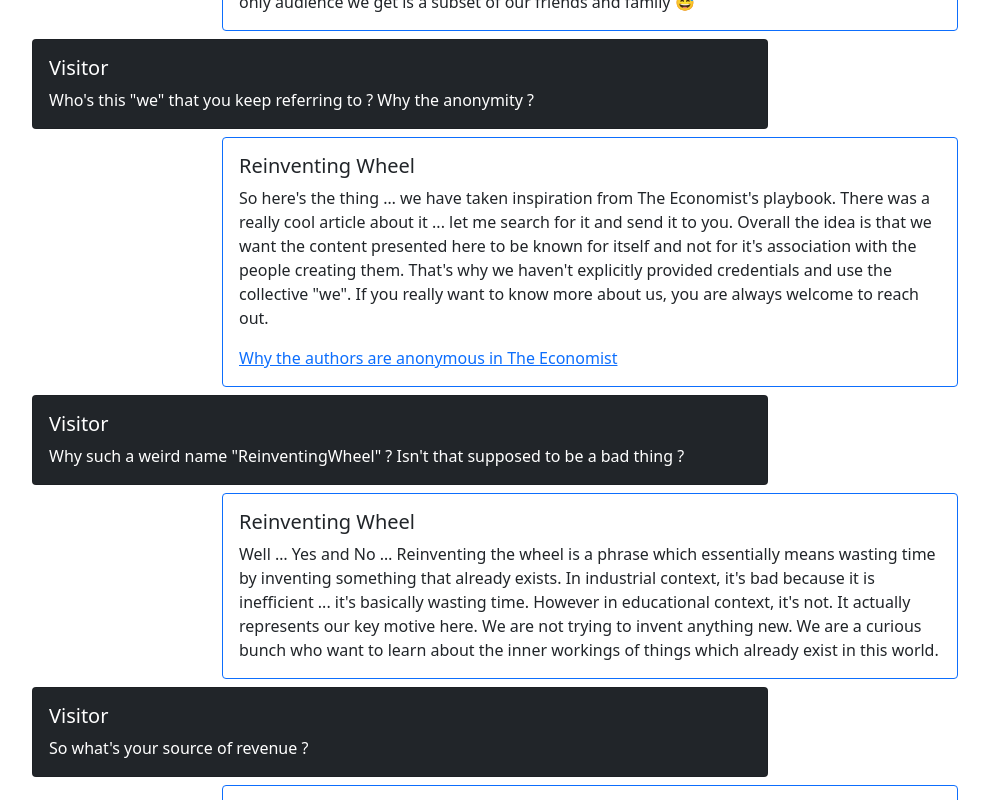
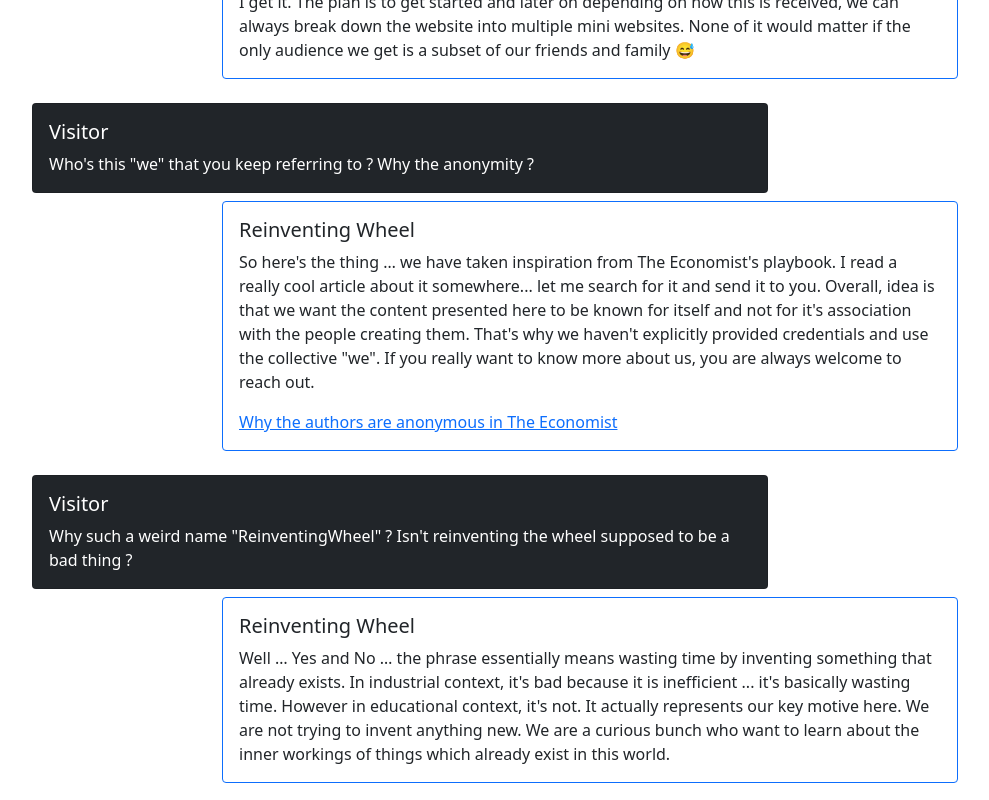
Before and after one commit to keshav-sarraf/rw-frontend, a Vue app: page /about-us in a window 1280 px wide. Shown: the part 1080-1880 px from the top of the page, without its empty margins (145-1134 px from the left). Built offline with nearby package versions, Linux system fonts and the light colour scheme.

Commit message:
cosmetic changes to about
Minor cosmetic changes to about page

```diff
--- a/src/assets/about/content.json
+++ b/src/assets/about/content.json
@@ -18,13 +18,13 @@
         },
         {
             "question" : "Who's this \"we\" that you keep referring to ? Why the anonymity ?",
-            "answer" : "So here's the thing … we have taken inspiration from The Economist's playbook. There was a really cool article about it ... let me search for it and send it to you. Overall the idea is that we want the content presented here to be known for itself and not for it's association with the people creating them. That's why we haven't explicitly provided credentials and use the collective \"we\". If you really want to know more about us, you are always welcome to reach out.",
+            "answer" : "So here's the thing … we have taken inspiration from The Economist's playbook. I read a really cool article about it somewhere... let me search for it and send it to you. Overall, idea is that we want the content presented here to be known for itself and not for it's association with the people creating them. That's why we haven't explicitly provided credentials and use the collective \"we\". If you really want to know more about us, you are always welcome to reach out.",
             "external_link_tag" : "Why the authors are anonymous in The Economist",
             "external_link_url" : "https://medium.com/severe-contest/we-are-anonymous-87a82714ee5"
         },
         {
-            "question" : "Why such a weird name \"ReinventingWheel\" ? Isn't that supposed to be a bad thing ?",
-            "answer" : "Well … Yes and No … Reinventing the wheel is a phrase which essentially means wasting time by inventing something that already exists. In industrial context, it's bad because it is inefficient ... it's basically wasting time. However in educational context, it's not. It actually represents our key motive here. We are not trying to invent anything new. We are a curious bunch who want to learn about the inner workings of things which already exist in this world."
+            "question" : "Why such a weird name \"ReinventingWheel\" ? Isn't reinventing the wheel supposed to be a bad thing ?",
+            "answer" : "Well … Yes and No … the phrase essentially means wasting time by inventing something that already exists. In industrial context, it's bad because it is inefficient ... it's basically wasting time. However in educational context, it's not. It actually represents our key motive here. We are not trying to invent anything new. We are a curious bunch who want to learn about the inner workings of things which already exist in this world."
         },
         {
             "question" : "So what's your source of revenue ?",
--- a/src/components/About.vue
+++ b/src/components/About.vue
@@ -23,7 +23,7 @@
             </div>
 
             <!-- answer -->
-            <div class="col-sm-8 offset-sm-3 mb-2">
+            <div class="col-sm-8 offset-sm-3 mb-4">
                 <div class="card border-primary">
                     <div class="card-body">
                         <h5 class="card-title">Reinventing Wheel</h5>
```
